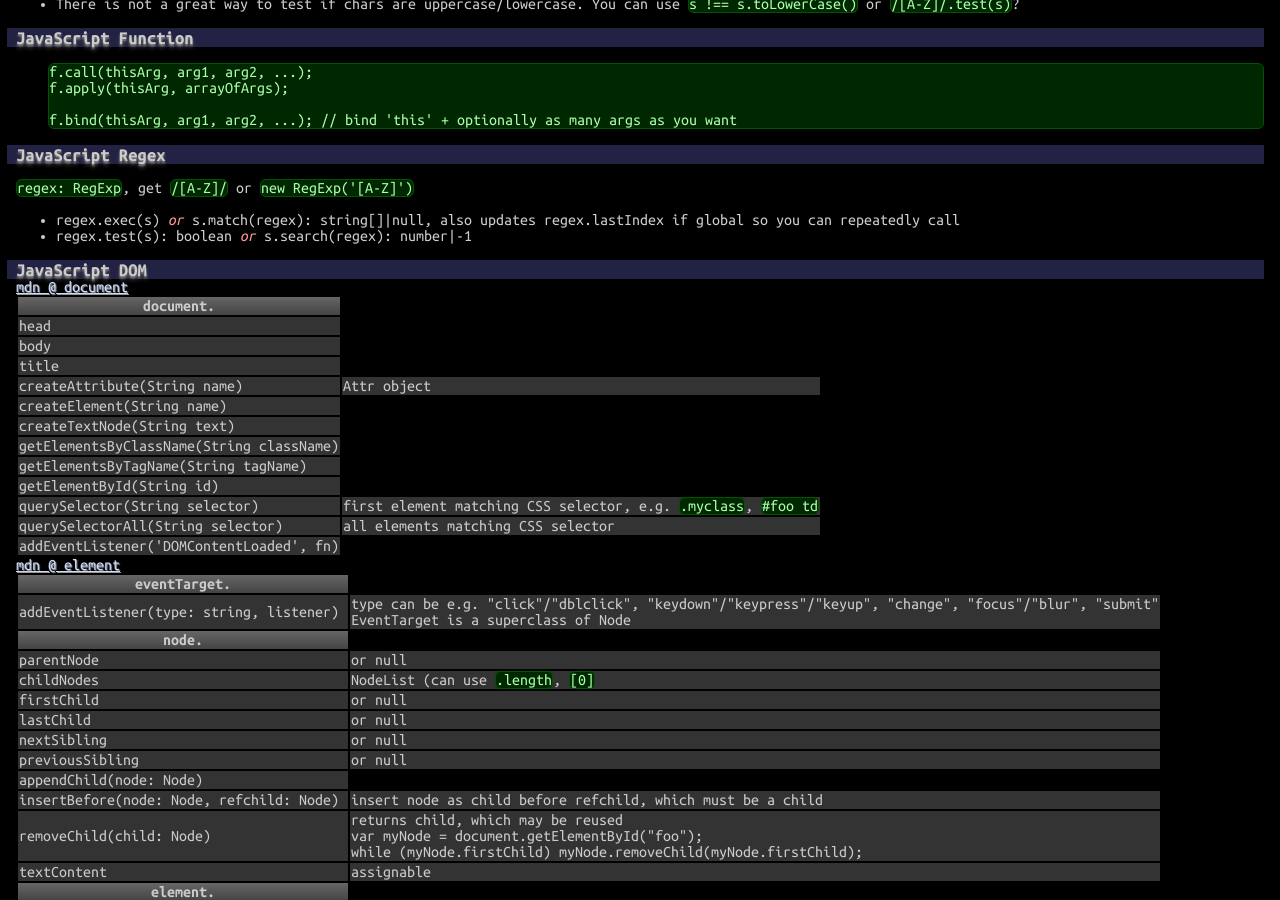
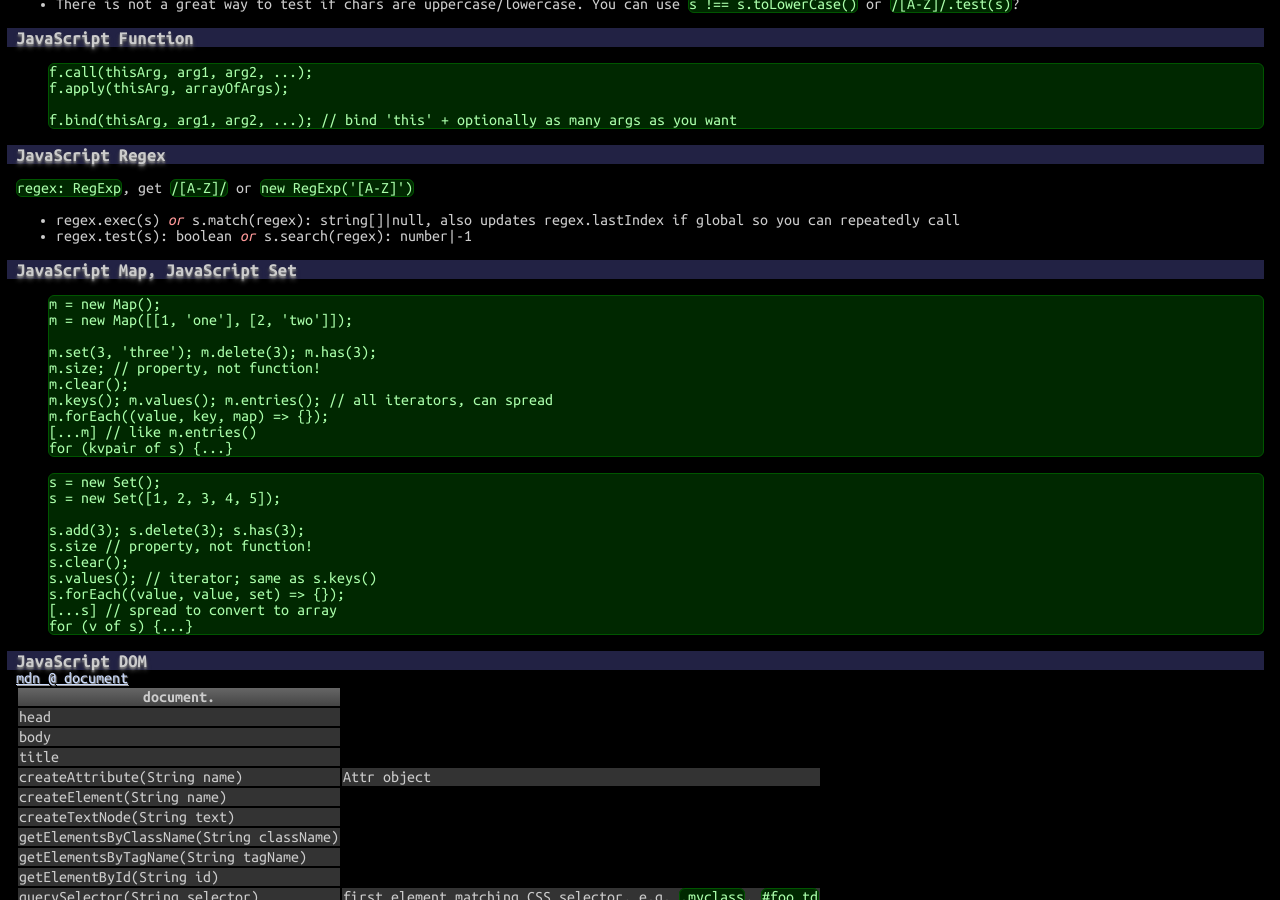
Before and after one commit to betaveros/cs, a Jekyll site: the page built from index.html, in a window 1280 px wide and 900 px high, scrolled down 19745 px. Built offline with Jekyll 4.4.1, drawn with Linux system fonts in a browser that asks for light colours.

Commit message:
map and set

```diff
--- a/_includes/web.html
+++ b/_includes/web.html
@@ -325,6 +325,34 @@ f.bind(thisArg, arg1, arg2, ...); // bind 'this' + optionally as many args as yo
 	<li>regex.test(s): boolean <em>or</em> s.search(regex): number|-1</li>
 </ul>
 
+<h3>JavaScript Map, JavaScript Set</h3>
+
+<pre>
+m = new Map();
+m = new Map([[1, 'one'], [2, 'two']]);
+
+m.set(3, 'three'); m.delete(3); m.has(3);
+m.size; // property, not function!
+m.clear();
+m.keys(); m.values(); m.entries(); // all iterators, can spread
+m.forEach((value, key, map) =&gt; {});
+[...m] // like m.entries()
+for (kvpair of s) {...}
+</pre>
+
+<pre>
+s = new Set();
+s = new Set([1, 2, 3, 4, 5]);
+
+s.add(3); s.delete(3); s.has(3);
+s.size // property, not function!
+s.clear();
+s.values(); // iterator; same as s.keys()
+s.forEach((value, value, set) =&gt; {});
+[...s] // spread to convert to array
+for (v of s) {...}
+</pre>
+
 <h3>JavaScript DOM</h3>
 <a href="https://developer.mozilla.org/en-US/docs/Web/API/document">mdn @ document</a>
 <table>
```
